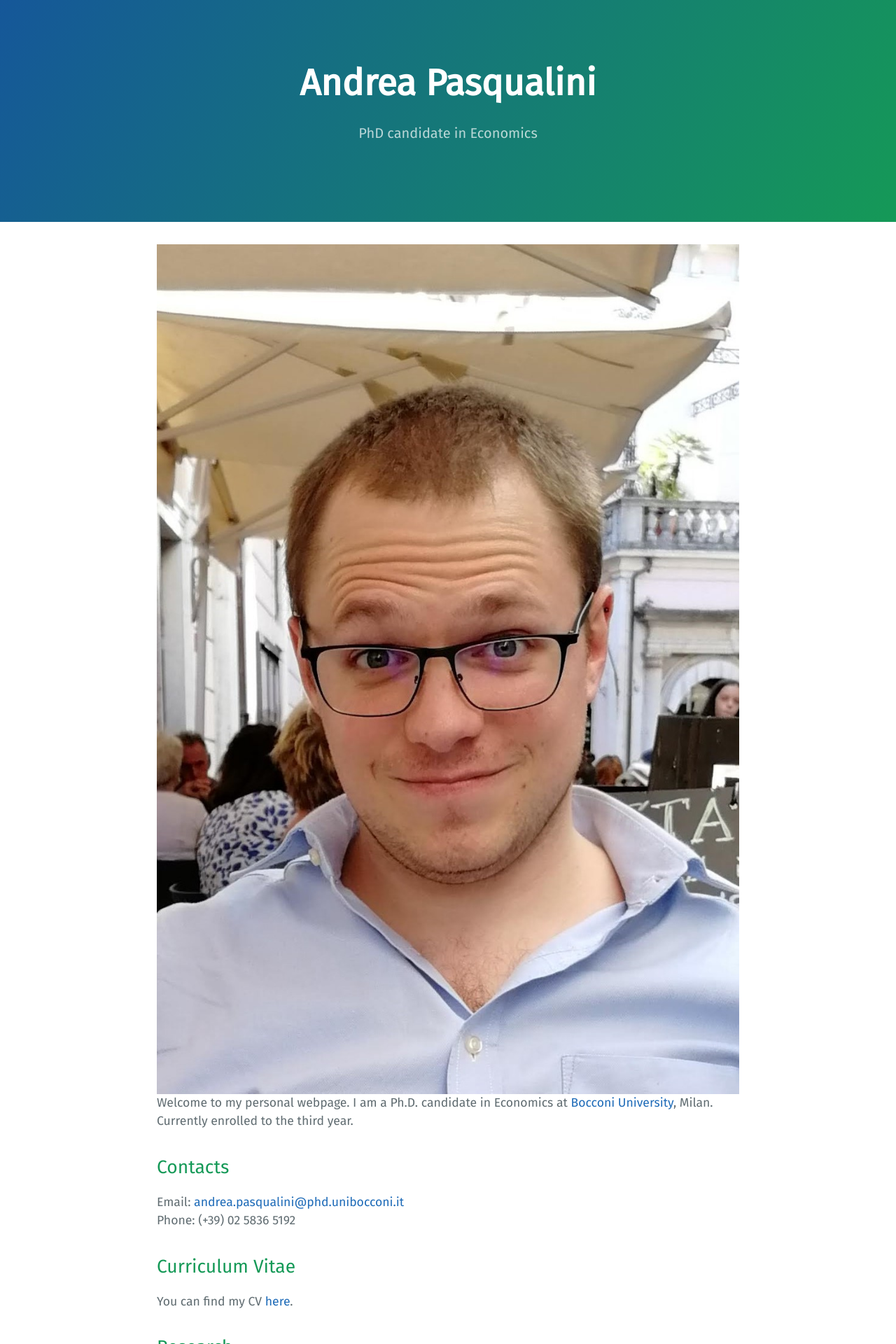
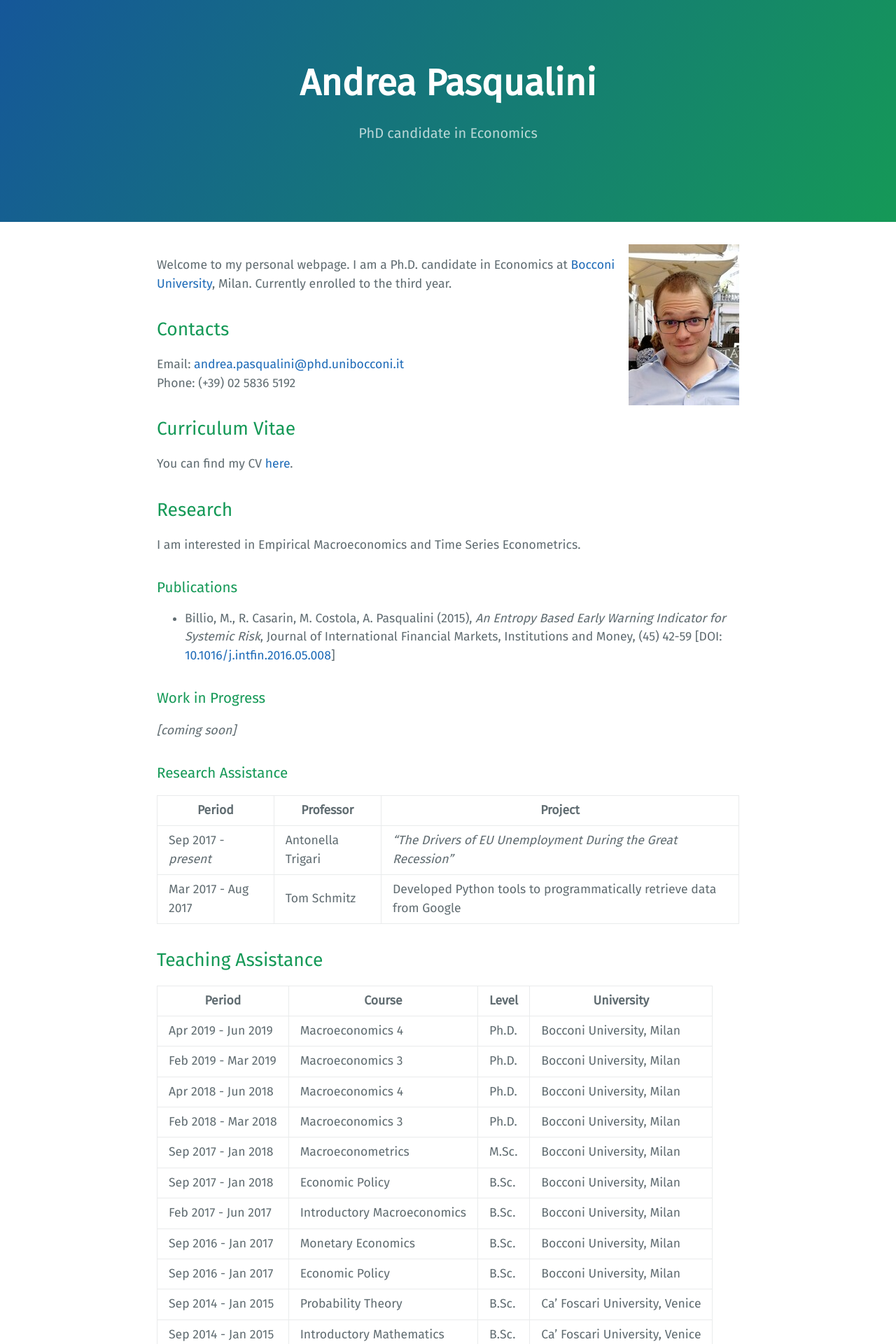
Before and after one commit to AndreaPasqualini/andreapasqualini.github.io, a Jekyll site: the page built from index.md, in a window 1280 px wide. Shown: the top 1920 px of the page at 70% size. Built offline with Jekyll 4.4.1, drawn with Linux system fonts in a browser that asks for light colours.

Commit message:
Resize image

```diff
--- a/index.md
+++ b/index.md
@@ -2,7 +2,7 @@
 layout: default
 ---
 
-<img src="/files/picture.jpg" align="right" alt="Hi" class="inline"/>
+<img src="/files/picture_smaller.jpg" align="right" alt="Hi" class="inline"/>
 
 Welcome to my personal webpage.
 I am a Ph.D. candidate in Economics at [Bocconi University](http://didattica.unibocconi.it/docenti/cv.php?rif=185848), Milan.
```
Also changed, not shown: files/picture_smaller.jpg (added).
